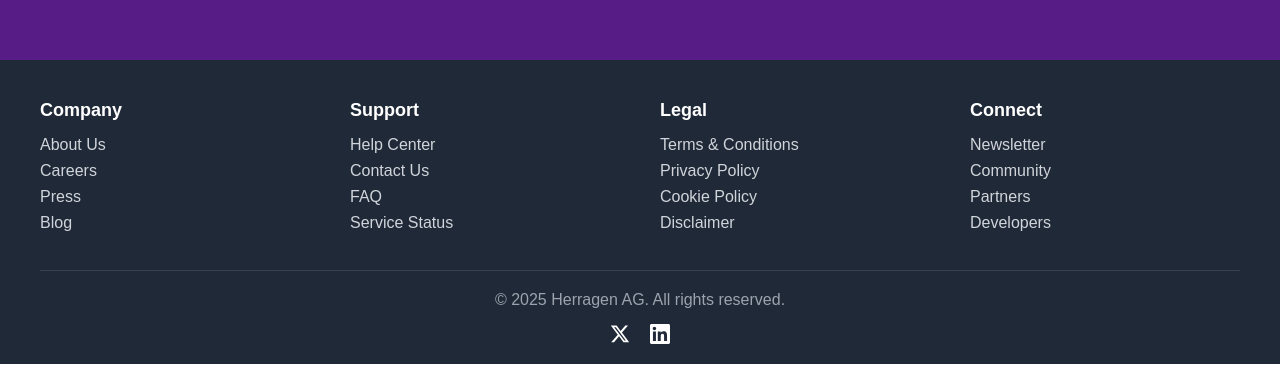
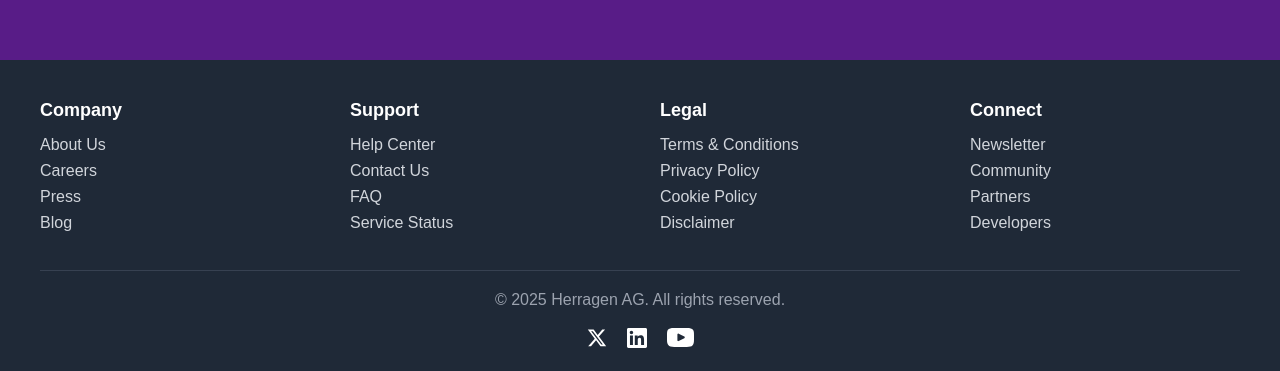
Before and after one commit to dani-beltran/lz-web, a Vue app: page / in a window 1280 px wide. Shown: the part 2340-2711 px from the top of the page. Built offline with nearby package versions, Linux system fonts and the light colour scheme.

Commit message:
add YouTube icon component and integrate it into FooterComponent

```diff
--- a/src/components/FooterComponent.vue
+++ b/src/components/FooterComponent.vue
@@ -51,6 +51,10 @@
         <a href="https://www.linkedin.com/company/layerz-digitalexperience/" aria-label="LinkedIn">
           <LinkedinIcon :size="20" />
         </a>
+        <a href="https://www.youtube.com/@LayerZ-t6p" aria-label="YouTube">
+          <!-- Making Youtube icon match its height with other icons resizing by its ratio -->
+          <YouTubeIcon :size="Math.ceil(20 * (4 / 3))" />
+        </a>
       </div>
     </div>
   </footer>
@@ -59,12 +63,14 @@
 <script>
 import TwitterIcon from './icons/TwitterIcon.vue'
 import LinkedinIcon from './icons/LinkedinIcon.vue'
+import YouTubeIcon from './icons/YouTubeIcon.vue'
 
 export default {
   name: 'FooterComponent',
   components: {
     TwitterIcon,
-    LinkedinIcon
+    LinkedinIcon,
+    YouTubeIcon
   }
 }
 </script>
--- /dev/null
+++ b/src/components/icons/YouTubeIcon.vue
@@ -0,0 +1,39 @@
+<template>
+  <img
+    :src="youtubeIcon"
+    alt="YouTube"
+    :width="size"
+    :height="size"
+    class="custom-icon"
+  />
+</template>
+
+<script>
+import youtubeIcon from '@/assets/icons/youtube.svg'
+
+export default {
+  name: 'YouTubeIcon',
+  props: {
+    size: {
+      type: [Number, String],
+      default: 20
+    }
+  },
+  data() {
+    return {
+      youtubeIcon
+    }
+  }
+}
+</script>
+
+<style scoped>
+.custom-icon {
+  filter: brightness(0) invert(1);
+  transition: all 0.3s ease;
+}
+
+.custom-icon:hover {
+  filter: brightness(0) invert(1) sepia(1) saturate(2) hue-rotate(200deg);
+}
+</style>
```
Also changed, not shown: src/assets/icons/youtube.svg (added).
